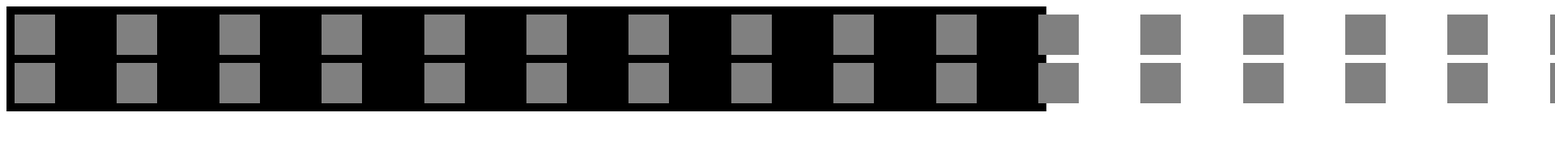
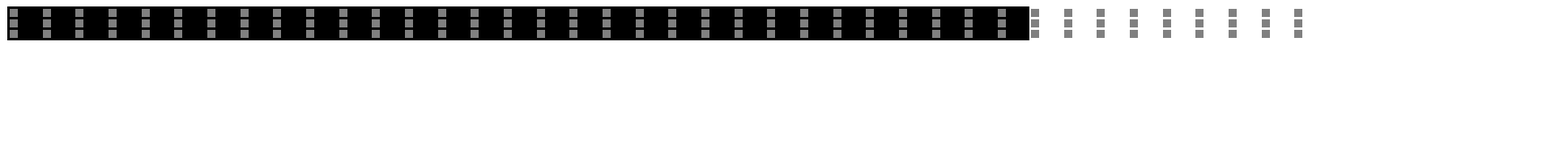
Before and after one commit to acciojob/Color-board-Sonu34668, a website: page main.html in a window 1280 px wide. Shown: the top 176 px of the page at 81% size, 1920 px wide, since content can reach past the window. Drawn offline with Linux system fonts and the light colour scheme.

Commit message:
created a submission

```diff
--- a/styles.css
+++ b/styles.css
@@ -1,18 +1,19 @@
 /*  your css code here. If applicable */
 .container {
-	margin: 0px;
-	padding: 10px;
+	margin: 1px;
+	padding: 3px;
 	background-color: black;
-width:100%;
+width:auto-flow;
 	display: grid;
-	grid-template-columns: repeat(100,10%);
-	grid-template-row: repeat(100,10%);
-	row-gap:10px;
+	grid-template-columns: repeat(40,3%);
+	grid-template-row: repeat(20,3%);
+	row-gap:3px;
+	column-gap: 3px;
 
 }
 .square {
-	height: 50px;
-	width: 50px;
+	height: 10px;
+	width: 10px;
 	background-color: grey;
 }
 
```
